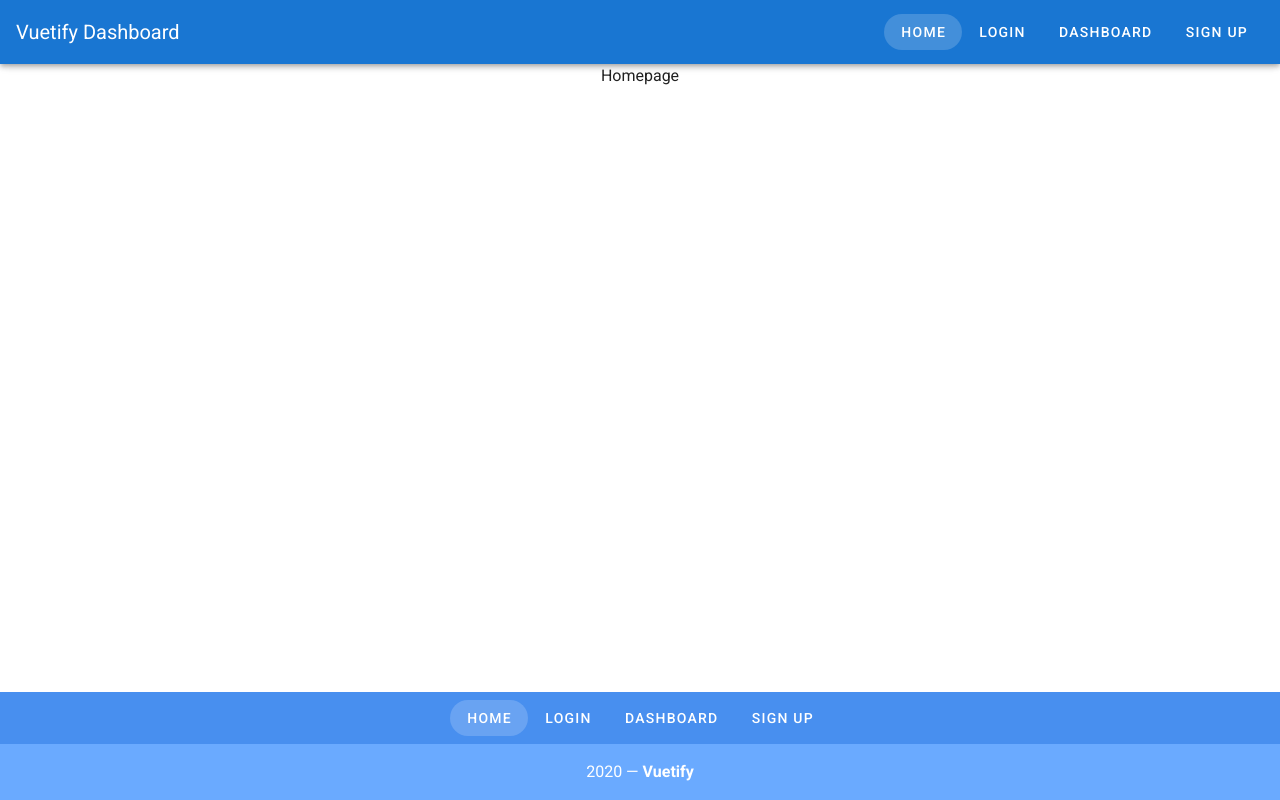
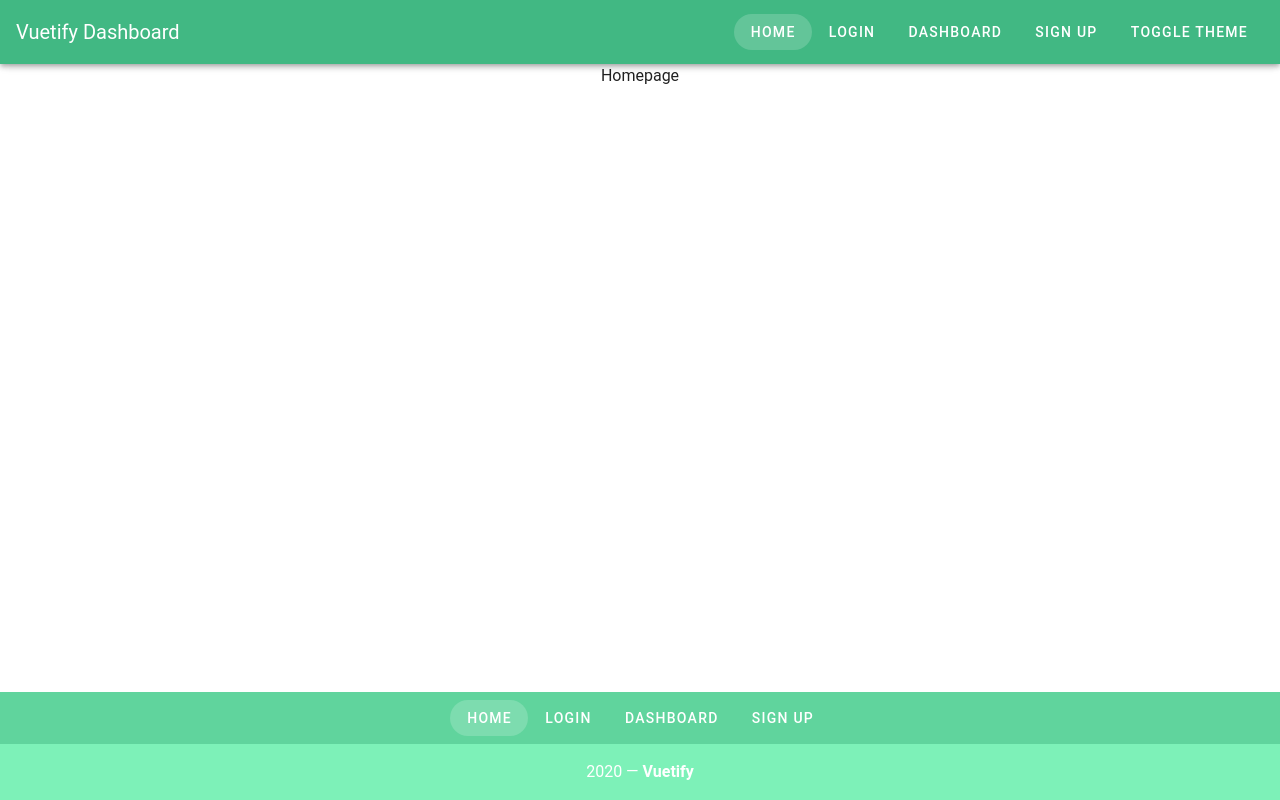
Before and after one commit to roamzz/vuetify-vuejs-example, a Vue app: page / in a window 1280 px wide. Built offline with nearby package versions, Linux system fonts and the light colour scheme.

Commit message:
vuetify themes - color and typography

```diff
--- a/public/index.html
+++ b/public/index.html
@@ -6,7 +6,8 @@
     <meta name="viewport" content="width=device-width,initial-scale=1.0">
     <link rel="icon" href="<%= BASE_URL %>favicon.ico">
     <title><%= htmlWebpackPlugin.options.title %></title>
-    <link rel="stylesheet" href="https://fonts.googleapis.com/css?family=Roboto:100,300,400,500,700,900">
+    <!--<link rel="stylesheet" href="https://fonts.googleapis.com/css?family=Roboto:100,300,400,500,700,900">-->
+    <link href="https://fonts.googleapis.com/css?family=Fira+Sans:700|Merriweather&display=swap" rel="stylesheet">
     <link rel="stylesheet" href="https://cdn.jsdelivr.net/npm/@mdi/font@latest/css/materialdesignicons.min.css">
   </head>
   <body>
--- a/src/App.vue
+++ b/src/App.vue
@@ -12,10 +12,13 @@
       >
         {{ link.label }}
       </v-btn>
+      <v-btn @click="toggleTheme" text rounded>
+        Toggle Theme
+      </v-btn>
     </v-app-bar>
 
     <v-content>
-    <router-view></router-view>
+      <router-view></router-view>
     </v-content>
     <v-footer color="primary lighten-1" padless>
       <v-layout justify-center wrap>
@@ -39,34 +42,37 @@
 </template>
 
 <script>
-
 export default {
   name: "App",
 
-  components: {
-
-  },
+  components: {},
   data() {
     return {
       links: [
         {
-          label: 'Home',
-          url: '/'
+          label: "Home",
+          url: "/"
         },
         {
-          label: 'Login',
-          url: '/login'
+          label: "Login",
+          url: "/login"
         },
         {
-          label: 'Dashboard',
-          url: '/dashboard'
+          label: "Dashboard",
+          url: "/dashboard"
         },
         {
-          label: 'Sign Up',
-          url: '/signup'
+          label: "Sign Up",
+          url: "/signup"
         }
       ]
     };
+  },
+  methods: {
+    toggleTheme() {
+      this.$vuetify.theme.themes.dark.anchor = "#41B883";
+      this.$vuetify.theme.dark = !this.$vuetify.theme.dark;
+    }
   }
 };
 </script>
--- a/src/plugins/vuetify.js
+++ b/src/plugins/vuetify.js
@@ -1,6 +1,21 @@
-import Vue from "vue";
-import Vuetify from "vuetify/lib";
+import Vue from 'vue';
+import Vuetify from 'vuetify/lib';
 
 Vue.use(Vuetify);
 
-export default new Vuetify({});
+export default new Vuetify({
+  icons: {
+    iconfont: 'mdi',
+  },
+  theme: {
+    themes: {
+      light: {
+        primary: '#41B883',
+      },
+      dark: {
+        primary: '#34495E',
+        anchor: '#fff',
+      },
+    },
+  },
+});
--- /dev/null
+++ b/src/scss/variables.scss
@@ -0,0 +1,2 @@
+$body-font-family: 'Fira Sans';
+$heading-font-family: 'Merriweather';
```
